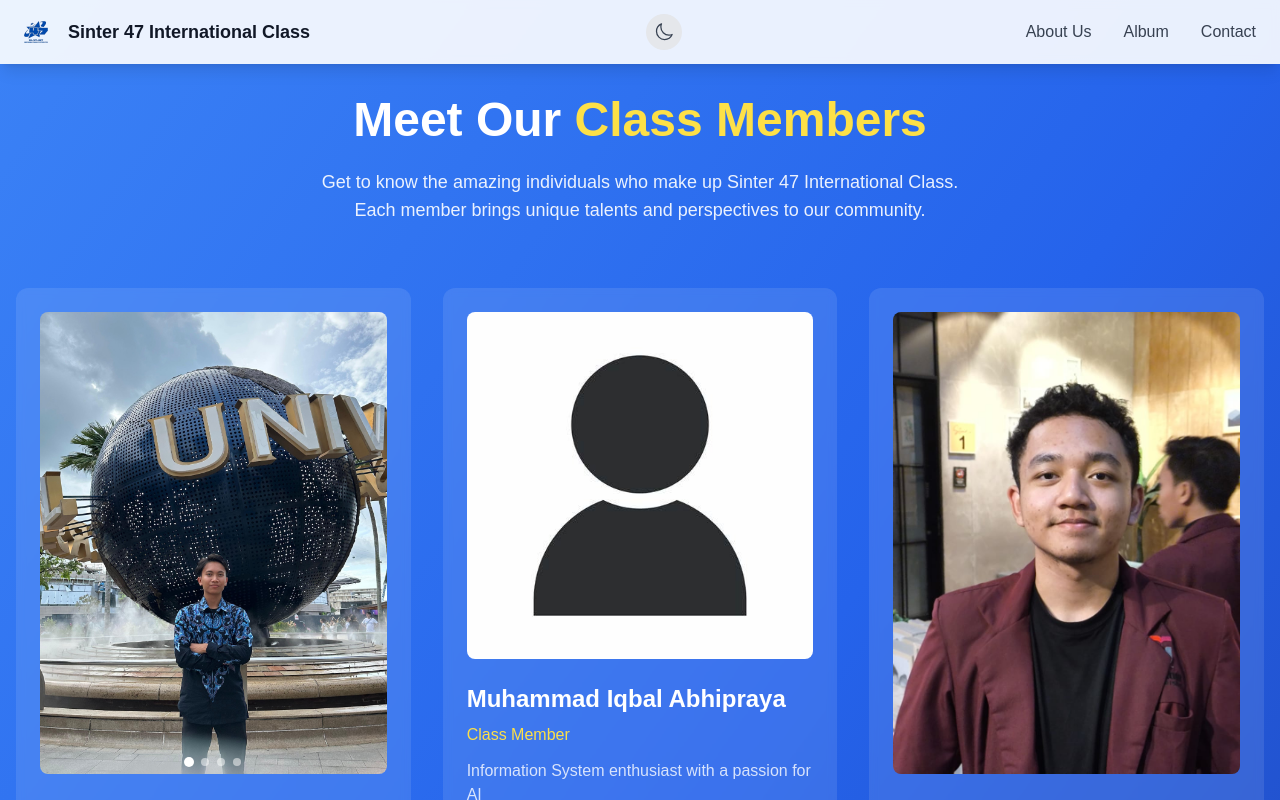
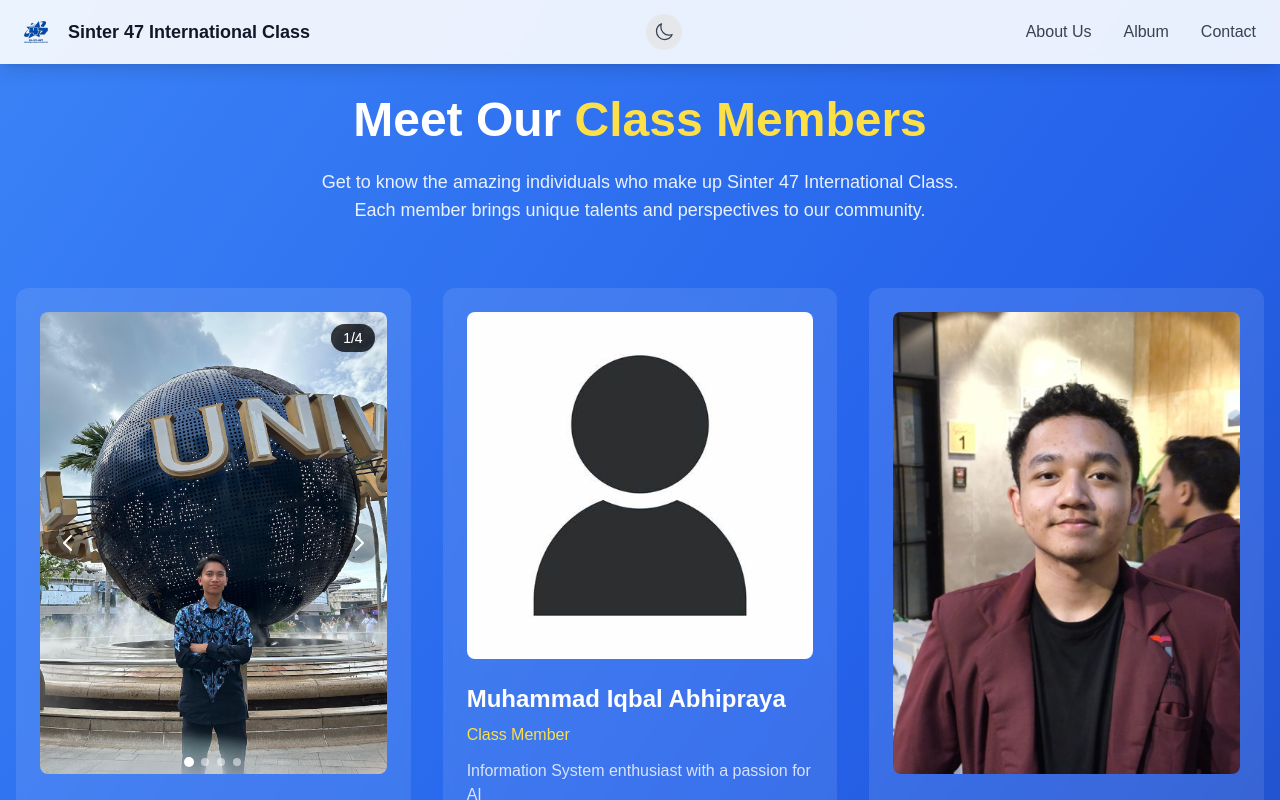
Before and after one commit to si47int/si47int, a Next.js app: page /album in a window 1280 px wide. Shown: the top 800 px of the page. Built offline with nearby package versions, Linux system fonts and the light colour scheme.

Commit message:
Update Profil

```diff
--- a/src/app/album/page.tsx
+++ b/src/app/album/page.tsx
@@ -1,5 +1,5 @@
 "use client";
-import React from "react";
+import React, { useState } from "react";
 import Image from "next/image";
 import Link from "next/link";
 import ImageCarousel from "@/components/ImageCarousel";
@@ -24,6 +24,35 @@ interface ClassMember {
   description: string;
   socialLinks: SocialLinks;
 }
+
+// Custom wrapper for ImageCarousel with indicators
+interface ImageCarouselProps {
+  images: string[];
+  name: string;
+  onSlideChange?: (index: number) => void;
+}
+
+const ImageCarouselWithIndicator = ({
+  images,
+  name,
+  onSlideChange,
+}: ImageCarouselProps) => {
+  const [currentIndex, setCurrentIndex] = useState(0);
+
+  // Function to update current index (this will be called from child component)
+  const updateIndex = (index: number) => {
+    setCurrentIndex(index);
+  };
+
+  return (
+    <div className="relative">
+      <ImageCarousel images={images} name={name} onSlideChange={updateIndex} />
+      <div className="absolute top-3 right-3 bg-black/50 text-white px-3 py-1 rounded-full text-sm font-medium z-10">
+        {currentIndex + 1}/{images.length}
+      </div>
+    </div>
+  );
+};
 
 export default function Album() {
   const classMembers: ClassMember[] = [
@@ -139,10 +168,13 @@ export default function Album() {
               key={index}
               className="bg-white/10 dark:bg-gray-800/50 backdrop-blur-sm rounded-xl p-6 transform hover:scale-105 transition-all duration-300"
             >
-              {/* Image or Image Carousel */}
+              {/* Image or Image Carousel with indicator */}
               {index === 0 ? (
                 member.images && (
-                  <ImageCarousel images={member.images} name={member.name} />
+                  <ImageCarouselWithIndicator
+                    images={member.images}
+                    name={member.name}
+                  />
                 )
               ) : (
                 <div className="relative w-full h-fit mb-6 rounded-lg overflow-hidden">
--- a/src/components/ImageCarousel.tsx
+++ b/src/components/ImageCarousel.tsx
@@ -6,7 +6,11 @@ interface ImageCarouselProps {
   images: string[];
   name: string;
 }
-
+interface ImageCarouselProps {
+  images: string[];
+  name: string;
+  onSlideChange?: (index: number) => void;
+}
 const ImageCarousel = ({ images, name }: ImageCarouselProps) => {
   const [currentIndex, setCurrentIndex] = useState(0);
   const [touchStartX, setTouchStartX] = useState(0);
@@ -144,6 +148,54 @@ const ImageCarousel = ({ images, name }: ImageCarouselProps) => {
         </div>
       </div>
 
+      {/* Image indicator */}
+      <div className="absolute top-3 right-3 bg-black/50 text-white px-3 py-1 rounded-full text-sm font-medium">
+        {currentIndex + 1}/{images.length}
+      </div>
+
+      {/* Navigation buttons */}
+      <button
+        onClick={prevSlide}
+        className="absolute left-2 top-1/2 -translate-y-1/2 bg-black/30 hover:bg-black/50 text-white rounded-full p-2 transition"
+        aria-label="Previous image"
+      >
+        <svg
+          xmlns="http://www.w3.org/2000/svg"
+          className="h-6 w-6"
+          fill="none"
+          viewBox="0 0 24 24"
+          stroke="currentColor"
+        >
+          <path
+            strokeLinecap="round"
+            strokeLinejoin="round"
+            strokeWidth={2}
+            d="M15 19l-7-7 7-7"
+          />
+        </svg>
+      </button>
+
+      <button
+        onClick={nextSlide}
+        className="absolute right-2 top-1/2 -translate-y-1/2 bg-black/30 hover:bg-black/50 text-white rounded-full p-2 transition"
+        aria-label="Next image"
+      >
+        <svg
+          xmlns="http://www.w3.org/2000/svg"
+          className="h-6 w-6"
+          fill="none"
+          viewBox="0 0 24 24"
+          stroke="currentColor"
+        >
+          <path
+            strokeLinecap="round"
+            strokeLinejoin="round"
+            strokeWidth={2}
+            d="M9 5l7 7-7 7"
+          />
+        </svg>
+      </button>
+
       {/* Dots navigation */}
       <div className="absolute bottom-2 left-0 right-0 flex justify-center space-x-2">
         {images.map((_, index) => (
```
Also changed, not shown: 1 other file (tests, documents, lock files or other folders).
